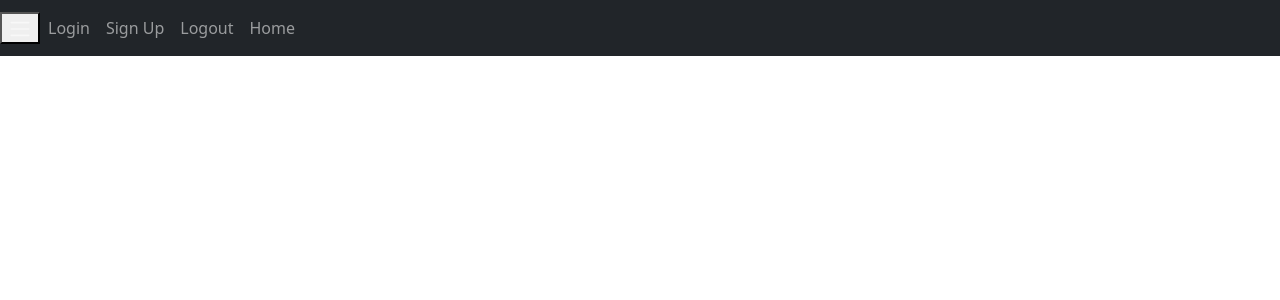
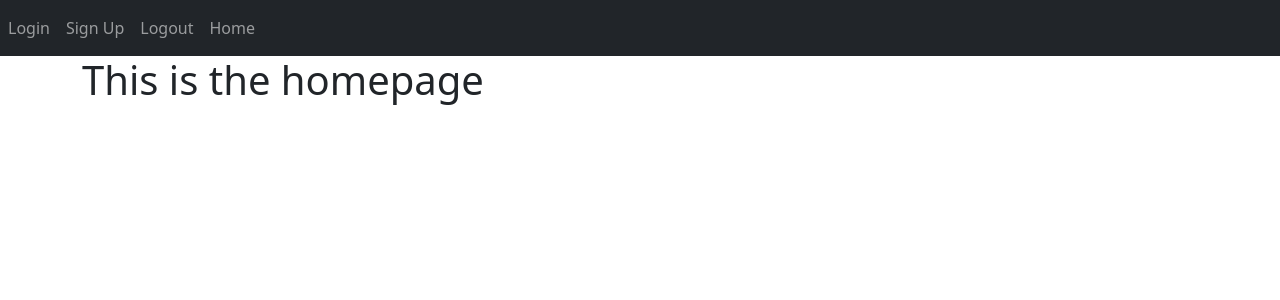
Before and after one commit to Andylr33/notes_webapp, a Flask app: page / in a window 1280 px wide. Shown: the top 300 px of the page. Run offline with Flask 3, Linux system fonts and the light colour scheme; some libraries are stand-ins or nearby versions.

Commit message:
fixed collapsable navbar, added other webpage templates

```diff
--- a/templates/home.html
+++ b/templates/home.html
@@ -3,6 +3,6 @@
 {% block title %}Home{% endblock %}
 
 {% block body %}
-
+<h1>This is the homepage</h1>
 
 {% endblock %}
--- a/templates/layout.html
+++ b/templates/layout.html
@@ -3,15 +3,14 @@
 <head>
     <meta charset="UTF-8">
     <meta name="viewport" content="width=device-width, initial-scale=1">
-    <link href="https://cdn.jsdelivr.net/npm/bootstrap@5.3.2/dist/css/bootstrap.min.css" rel="stylesheet" integrity="sha384-T3c6CoIi6uLrA9TneNEoa7RxnatzjcDSCmG1MXxSR1GAsXEV/Dwwykc2MPK8M2HN" crossorigin="anonymous">
+    <link href="https://cdn.jsdelivr.net/npm/bootstrap@5.3.2/dist/css/bootstrap.min.css" rel="stylesheet">
+    <script src="https://cdn.jsdelivr.net/npm/bootstrap@5.3.2/dist/js/bootstrap.bundle.min.js"></script>
     <title>{% block title %}{% endblock %}</title>
 </head>
 <body>
     <nav class="navbar navbar-expand-lg navbar-dark bg-dark">
-        <button class="navbar-toggle" type="button" data-bs-toggle="collapse" data-bs-target="#navbar">
-            <span class="navbar-toggler-icon">
-
-            </span>
+        <button class="navbar-toggler" type="button" data-bs-toggle="collapse" data-bs-target="#navbar">
+            <span class="navbar-toggler-icon"></span>
         </button>
         <div class="collapse navbar-collapse" id="navbar">
             <div class="navbar-nav">
@@ -22,11 +21,11 @@
             </div>
         </div>
     </nav>
-    {% block body %}
-    {% endblock %}
+    <div class="container">
+        {% block body %}
+        {% endblock %}
+    </div>
 
-    <script src="https://code.jquery.com/jquery-2.1.3.min.js"></script>
-    <script src="https://cdn.jsdelivr.net/npm/bootstrap@5.3.2/dist/js/bootstrap.min.js" integrity="sha384-BBtl+eGJRgqQAUMxJ7pMwbEyER4l1g+O15P+16Ep7Q9Q+zqX6gSbd85u4mG4QzX+" crossorigin="anonymous"></script>
     <script src="http://maxcdn.bootstrapcdn.com/bootstrap/3.3.1/js/bootstrap.min.js"></script>
     <script src="{{ url_for('static', filename='index.js') }}"></script>
 </body>
```
Also changed, not shown: templates/login.html (added, +8 -0 lines), templates/sign_up.html (added, +8 -0 lines).
